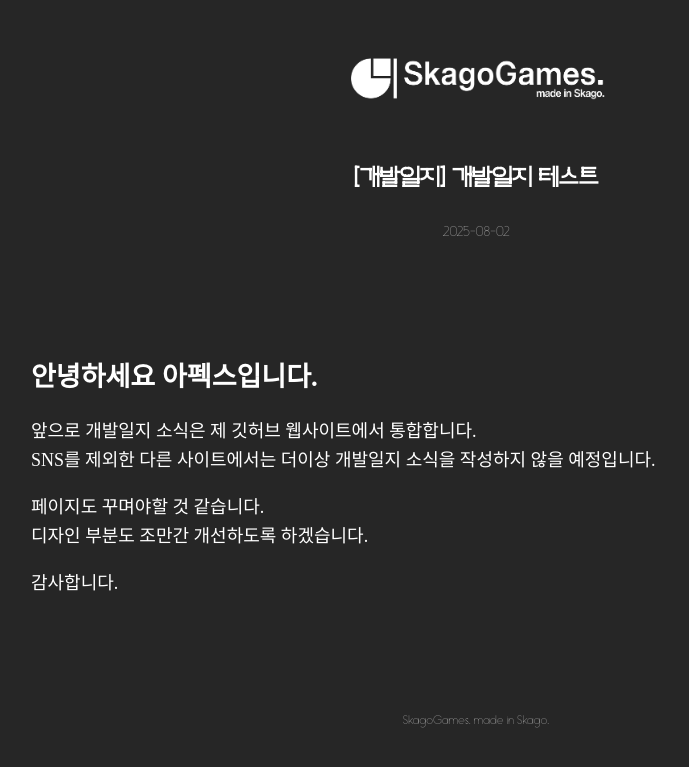
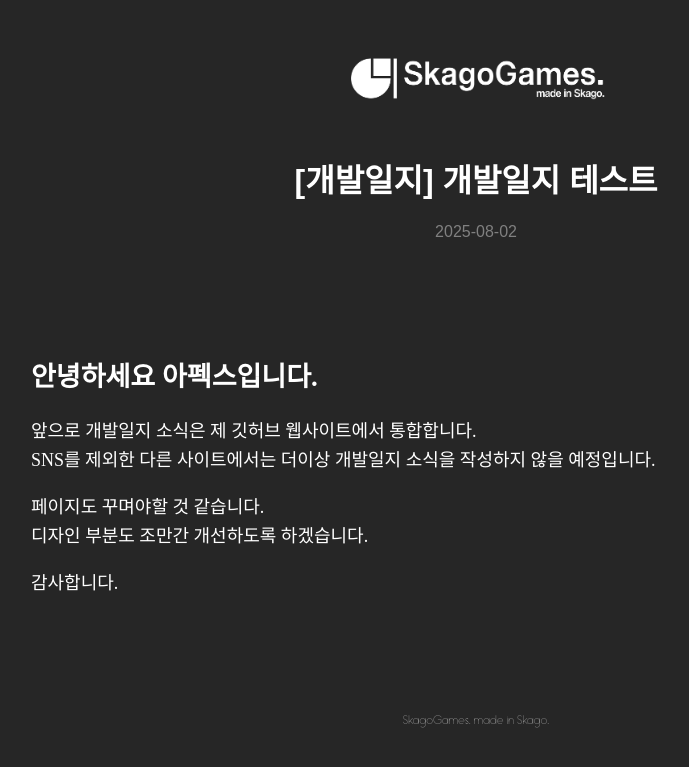
Before and after one commit to ApexNAM/ApexNAM.github.io, a Jekyll site: the page built from _posts/talks/2025/2025-08-02-first_post_notice.md, in a window 1280 px wide. Shown: the top 767 px of the page, without its empty margins (164-853 px from the left). Built offline with Jekyll 4.4.1, drawn with Linux system fonts in a browser that asks for light colours; some web fonts are replaced.

Commit message:
블로그 개편 준비중

```diff
--- a/_layouts/post.html
+++ b/_layouts/post.html
@@ -22,9 +22,9 @@
     <header style="text-align:center; margin:30px 0;">
         <img src="{{ site.baseurl }}/srcs/logos/SG_Logo_Title_White.png" alt="Logo" class="logo">
 
-        <h1 style="font-family:'Polygothic', sans-serif;">{{ page.title }}</h1>
+        <h1 style="font-family:'Pretendard', sans-serif;">{{ page.title }}</h1>
         {% if page.date %}
-          <p style="font-family:'Polygothic', sans-serif; color:gray;">{{ page.date | date: "%Y-%m-%d" }}</p>
+          <p style="font-family:'Pretendard', sans-serif; color:gray;">{{ page.date | date: "%Y-%m-%d" }}</p>
         {% endif %}
     </header>
 
```
